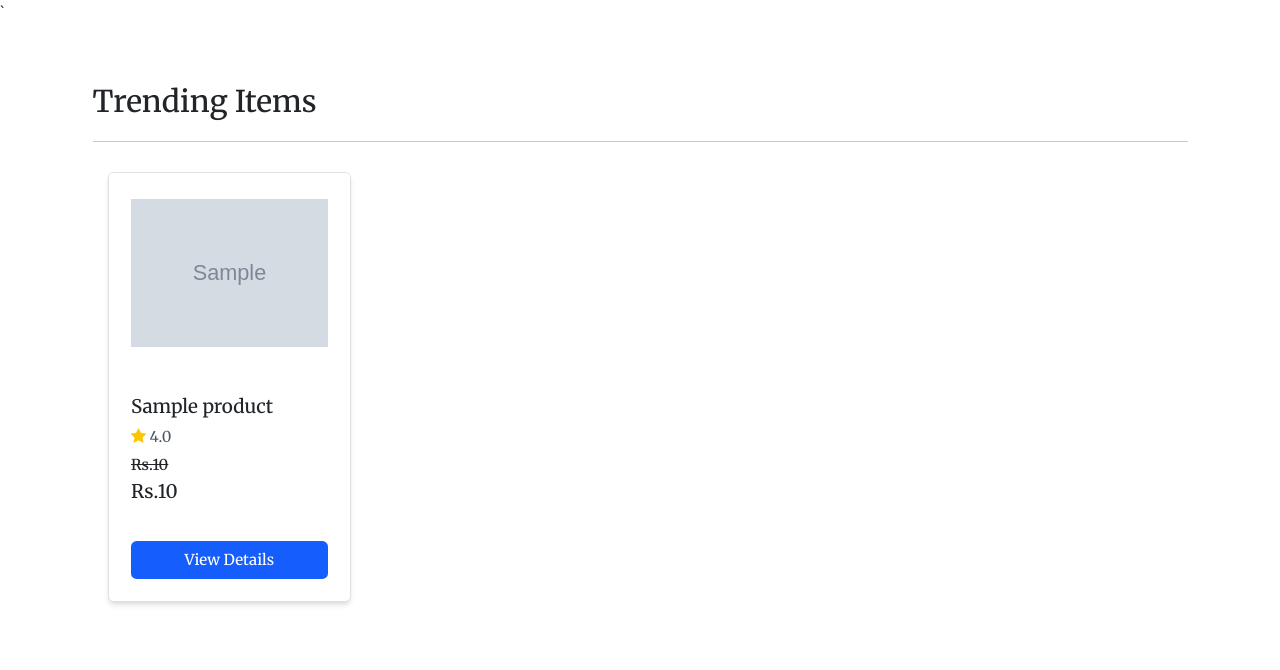
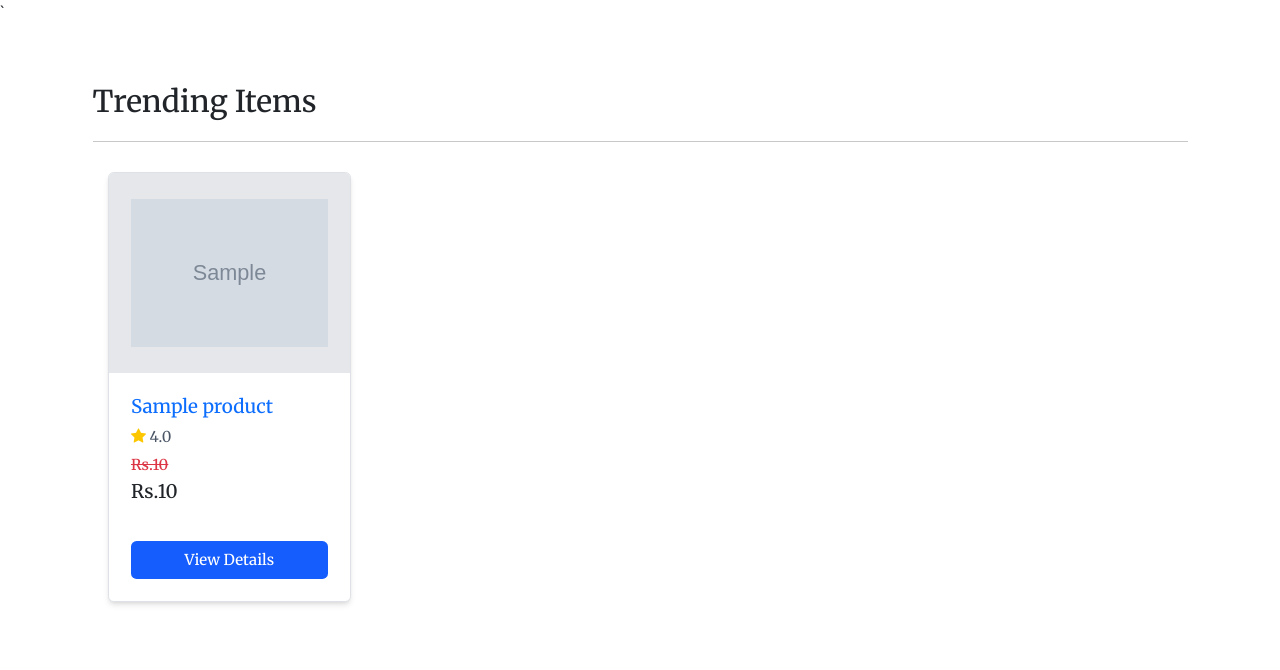
Before and after one commit to WINODH-PRASANNA/clickcart_shopping, a Django app: page / in a window 1280 px wide. Shown: the part 560-1230 px from the top of the page. Run offline with Django 5.2, Linux system fonts and the light colour scheme; tables that the repository leaves empty hold one stand-in row (values such as "Sample post"); grey boxes marked "Sample" are stand-in pictures; some libraries are stand-ins or nearby versions.

Commit message:
Update index.html

```diff
--- a/shopapp/templates/shop/index.html
+++ b/shopapp/templates/shop/index.html
@@ -15,17 +15,17 @@
       <div class="w-full sm:w-1/2 md:w-1/3 lg:w-1/4 p-3 mb-6">
          <div
             class="card h-full flex flex-col border border-gray-200 rounded-lg overflow-hidden shadow-md hover:shadow-lg transition-shadow duration-300">
-            <div class="bg-white p-4 flex justify-center items-center" style="min-height: 200px;">
+            <div class=" bg-gray-200 p-4 flex justify-center items-center" style="min-height: 200px;">
                <img src="{{ item.product_image.url }}" alt="{{ item.name }}" class="max-h-48 object-contain">
             </div>
             <div class="p-4 flex flex-col flex-grow">
                <div class="flex-grow">
-                  <h5 class="text-lg font-semibold text-blue-600 mb-2">{{ item.name }}</h5>
+                  <h5 class="text-lg font-semibold text-primary mb-2">{{ item.name }}</h5>
                   <p class="text-gray-600 mb-2">
                      <i class="bi bi-star-fill text-yellow-400"></i> {{ item.rating }}
                   </p>
                   <div class="mb-3">
-                     <h6 class="text-sm line-through text-blue-600">Rs.{{ item.original_price | stringformat:'d' }}
+                     <h6 class="text-sm line-through text-danger">Rs.{{ item.original_price | stringformat:'d' }}
                      </h6>
                      <h5 class="text-xl font-bold text-gray-800">Rs.{{ item.selling_price | stringformat:'d' }}</h5>
                   </div>
```
